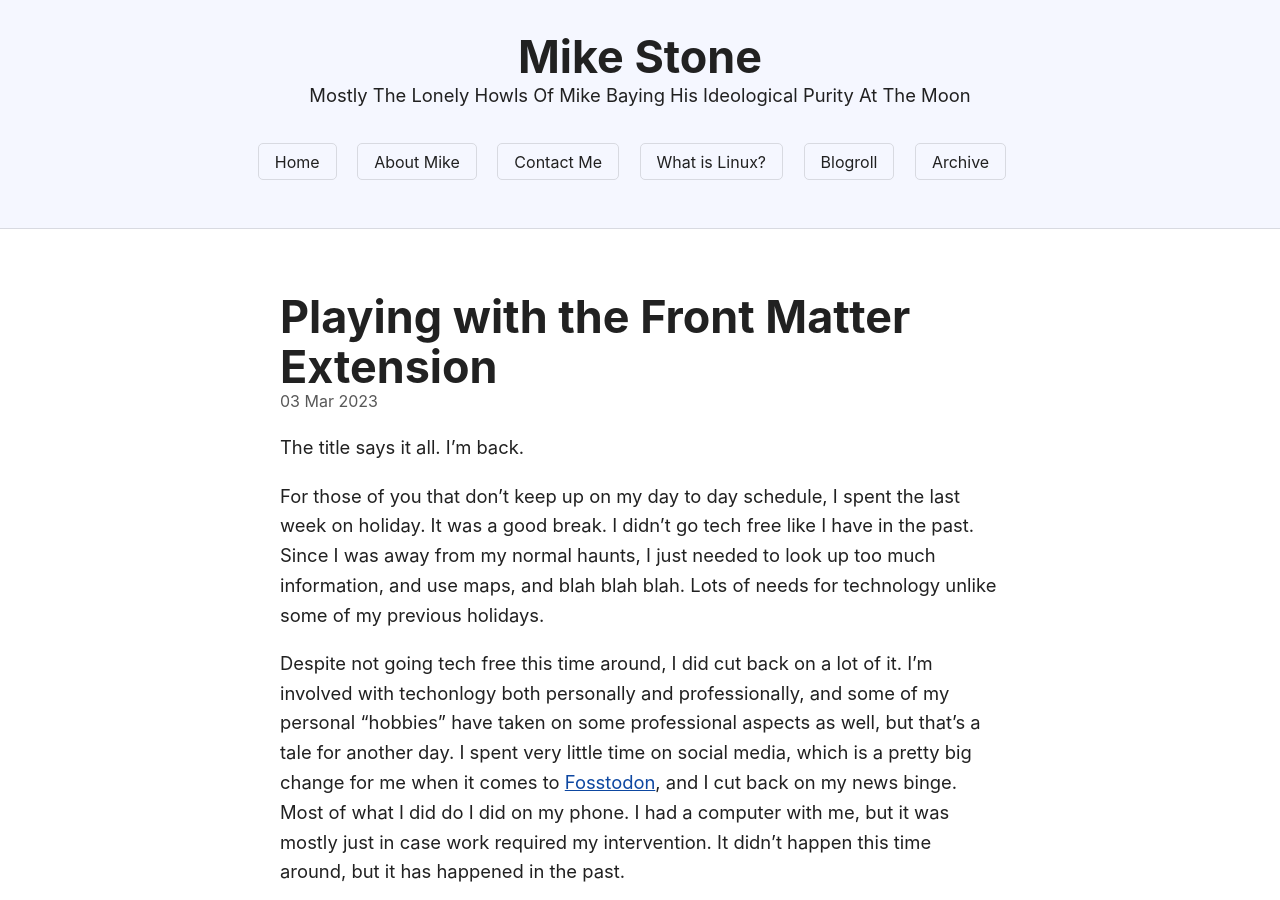
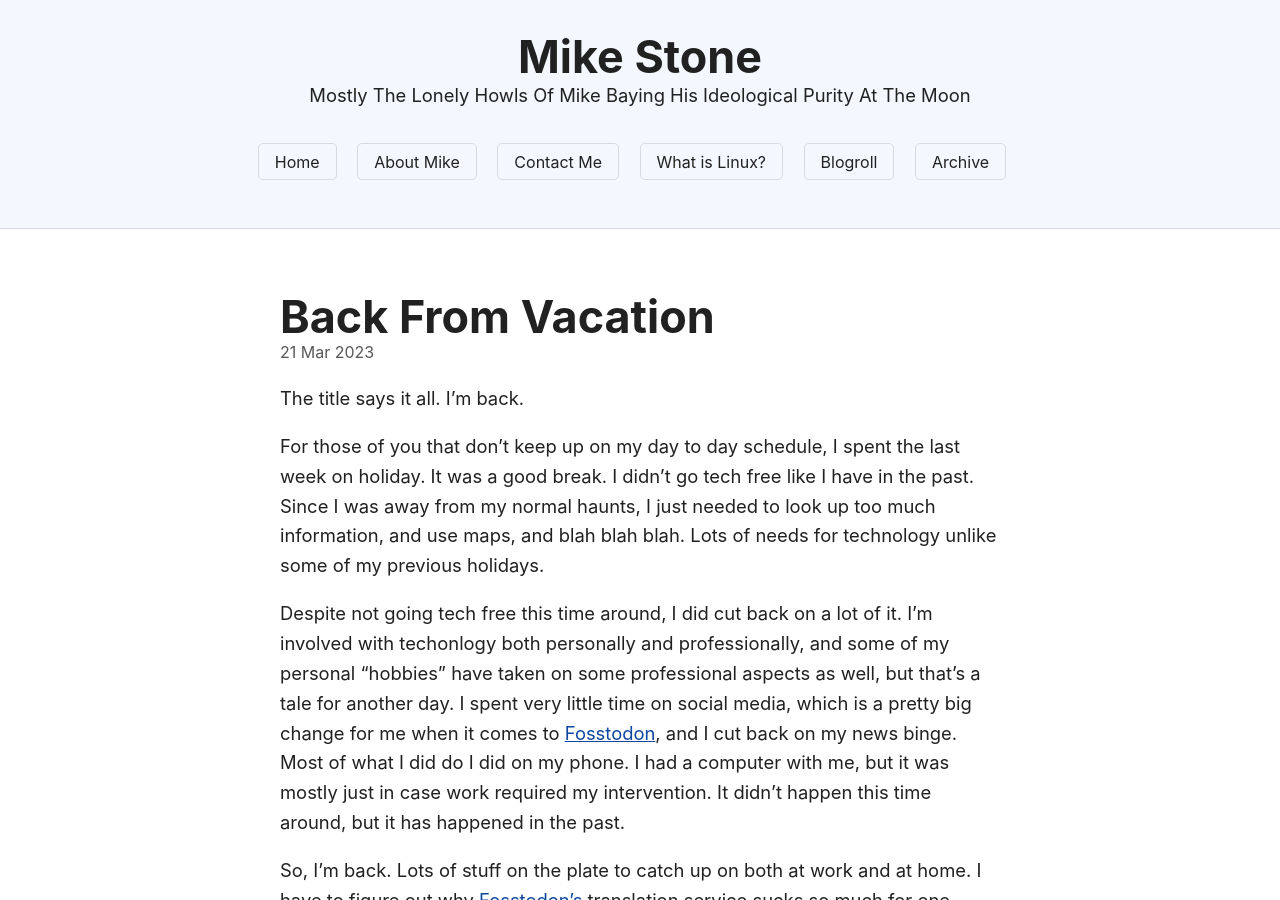
Before and after one commit to lrmikestone/jekyll.blog, a Jekyll site: the page built from _posts/2023/2023-03-21-back-from-vacation.md, in a window 1280 px wide and 900 px high. Built offline with Jekyll 4.4.1, drawn with Linux system fonts in a browser that asks for light colours.

Commit message:
Fixing front matter because I'm an idiot.

```diff
--- a/_posts/2023/2023-03-21-back-from-vacation.md
+++ b/_posts/2023/2023-03-21-back-from-vacation.md
@@ -1,12 +1,11 @@
 ---
 layout: post
 excerpt_separator: <!--more-->
-title: Playing with the Front Matter Extension
+title: Back From Vacation
 description: Mostly The Lonely Howls Of Mike Baying His Ideological Purity At The Moon
-permalink: playing-with-the-front-matter-extension
-date: 2023-03-03T17:44:37.711Z
+permalink: back-from-vacation
+date: 2023-03-21T12:36:37.711Z
 published: true
-lastmod: 2023-03-03T18:04:22.375Z
 ---
 
 The title says it all. I'm back.
```
